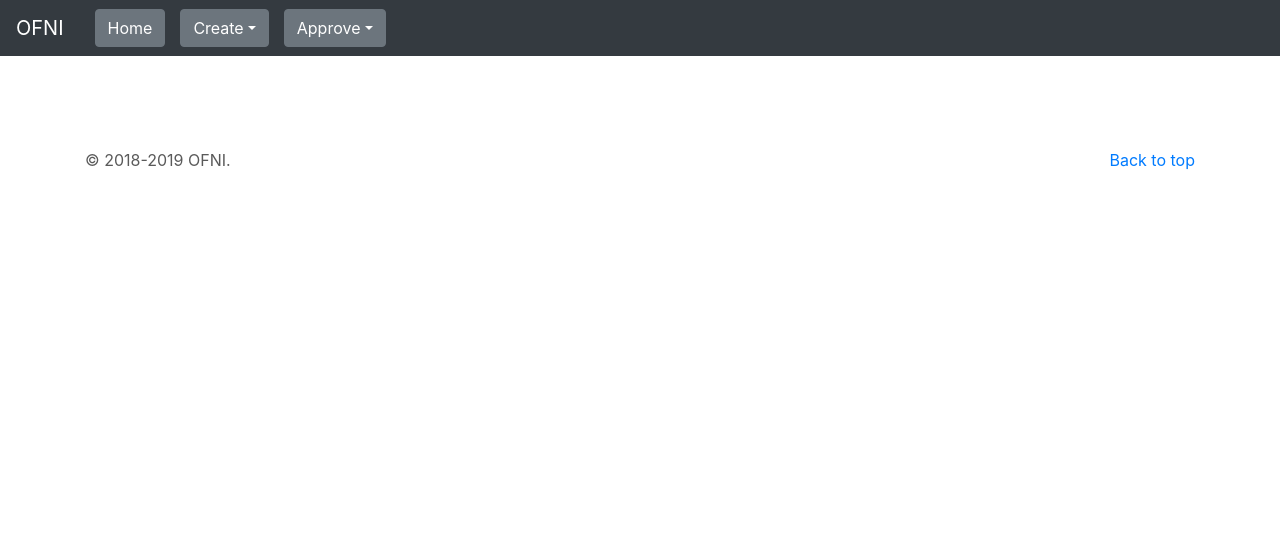
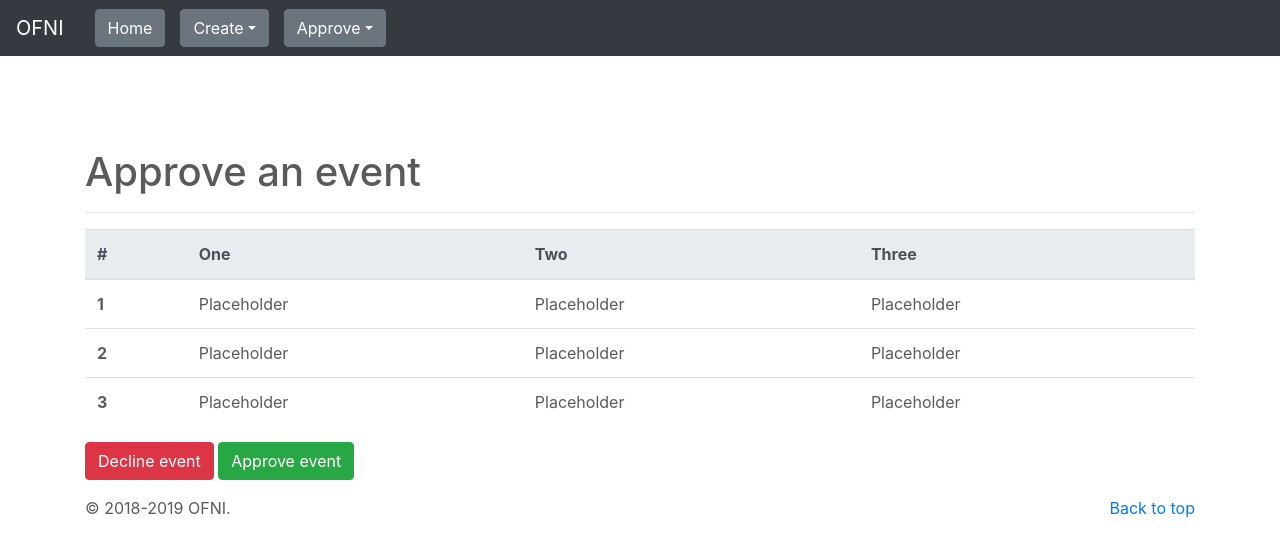
Before and after one commit to sampiecz/467_ASS4_PROTO, a PHP site: page /approve_event.php in a window 1280 px wide. Shown: the top 557 px of the page. Run offline with PHP 8.4, Linux system fonts and the light colour scheme.

Commit message:
Carried over forms to other pages. Create rough outline for approve_event.

```diff
--- a/approve_event.php
+++ b/approve_event.php
@@ -13,4 +13,69 @@
     }
 ?>
 
+    <section>
+        <div class="container">
+            <div class="row">
+                <div class="col-12">
+                    <h1>Approve an event</h1>
+                    <hr>
+                </div>
+            </div>
+        </div>
+    </section>
+
+    <section>
+        <div class="container">
+            <div class="row">
+                <div class="col-12">
+					<table class="table">
+					  <thead class="thead-light">
+						<tr>
+						  <th scope="col">#</th>
+						  <th scope="col">One</th>
+						  <th scope="col">Two</th>
+						  <th scope="col">Three</th>
+						</tr>
+					  </thead>
+					  <tbody>
+						<tr>
+						  <th scope="row">1</th>
+						  <td>Placeholder</td>
+						  <td>Placeholder</td>
+						  <td>Placeholder</td>
+						</tr>
+						<tr>
+						  <th scope="row">2</th>
+						  <td>Placeholder</td>
+						  <td>Placeholder</td>
+						  <td>Placeholder</td>
+						</tr>
+						<tr>
+						  <th scope="row">3</th>
+						  <td>Placeholder</td>
+						  <td>Placeholder</td>
+						  <td>Placeholder</td>
+						</tr>
+					  </tbody>
+					</table>
+                </div>
+            </div>
+        </div>
+    </section>
+
+	<section>
+		<div class="container">
+			<div class="row">
+				<div class="col-12">
+					<form method="post" action="">
+						<div class="form-group">
+							<button type="submit" class="btn btn-danger">Decline event</button>
+							<button type="submit" class="btn btn-success">Approve event</button>
+						</div>
+					</form>
+				</div>
+			</div>
+		</div>
+	</section>
+
 <?php include 'footer.html'; ?>
```
Also changed, not shown: create_a_new_band.php (+13 -34 lines), create_a_new_event.php (+34 -0 lines).
